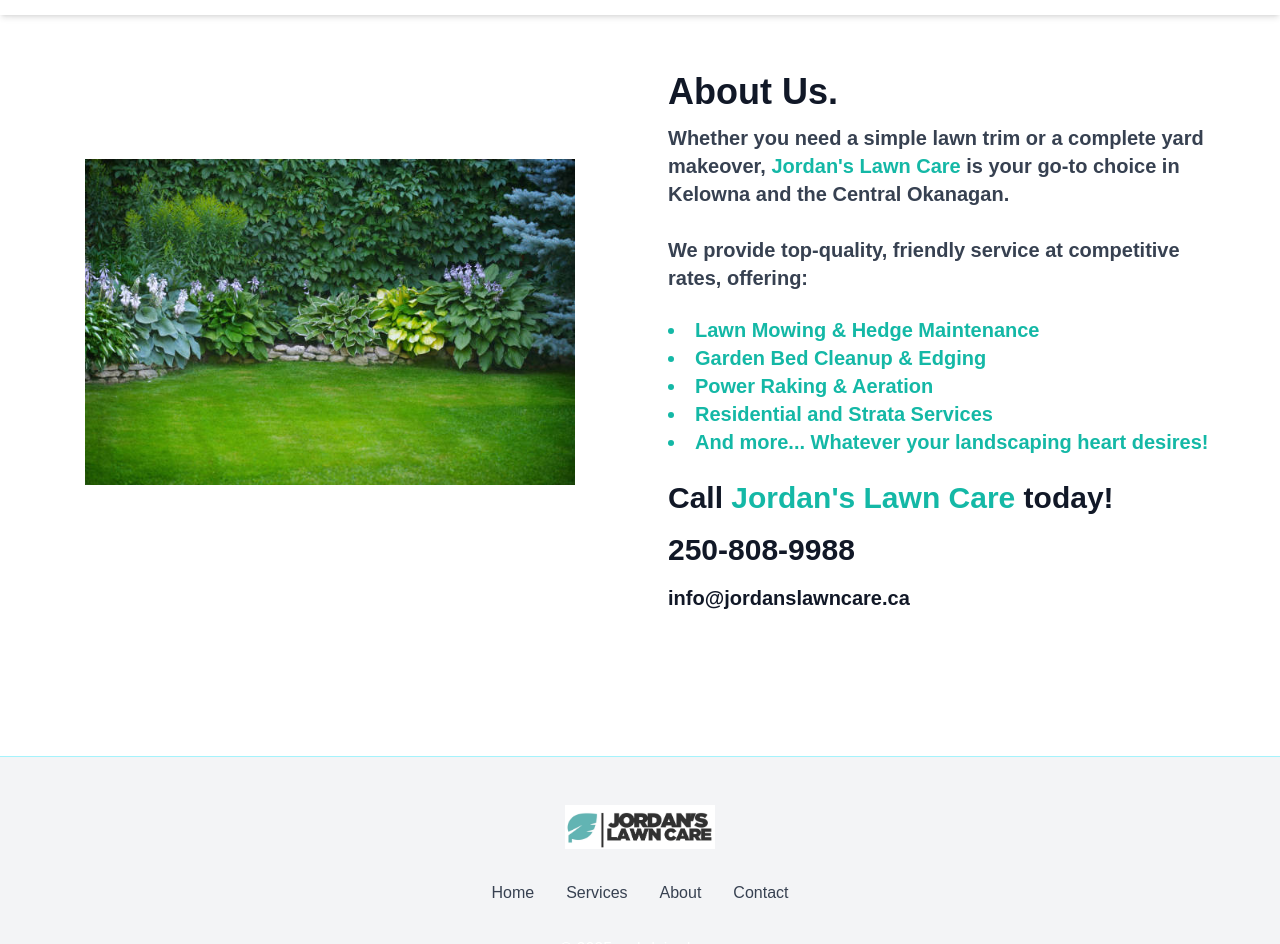
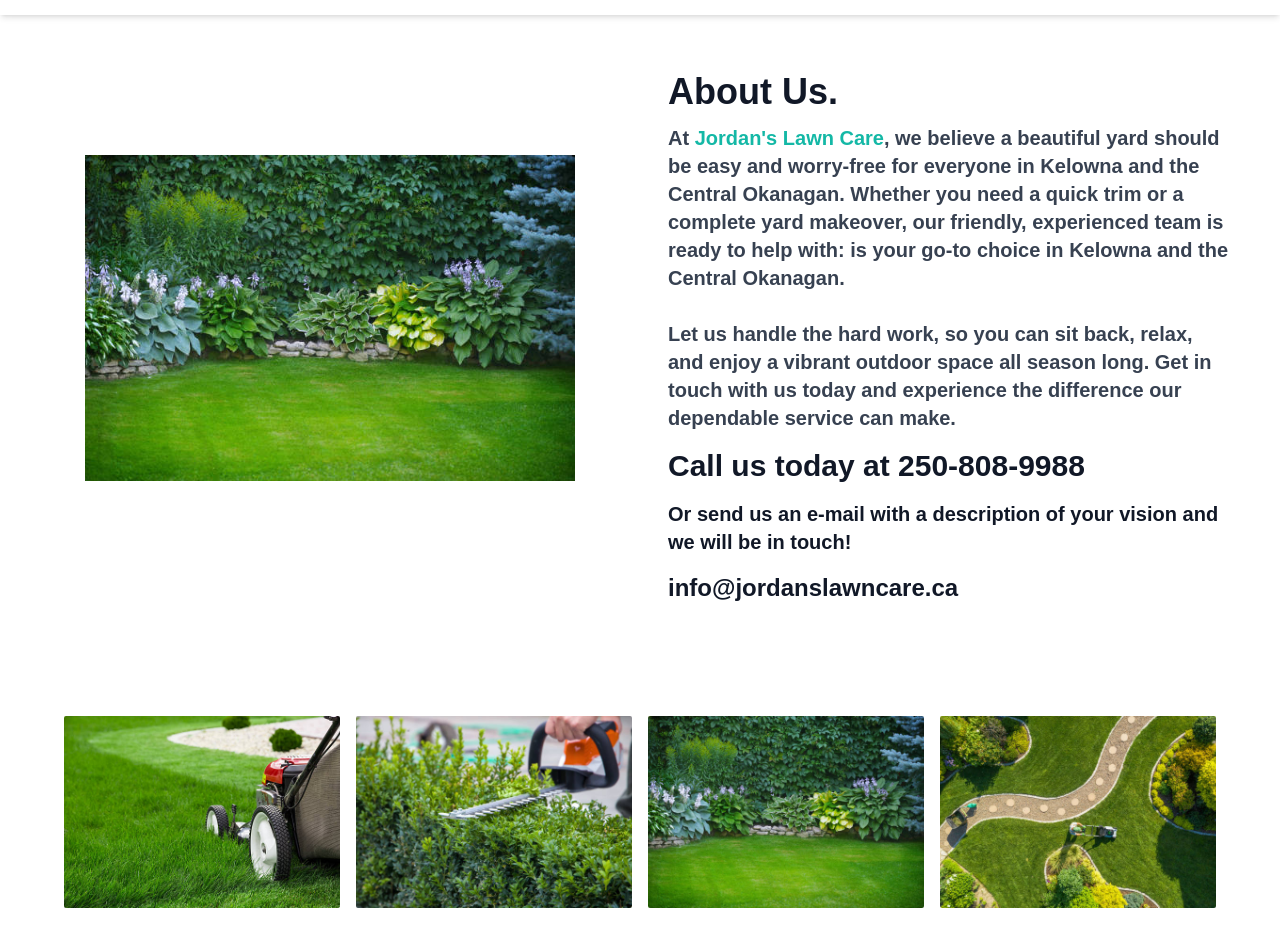
Before and after one commit to jordwan/jordans-lawn-care, a Next.js app: page /about in a window 1280 px wide. Shown: the part 64-1008 px from the top of the page. Built offline with nearby package versions, Linux system fonts and the light colour scheme; a web font is replaced by a local one.

Commit message:
changing pages adding hero2

```diff
--- a/src/app/about/page.tsx
+++ b/src/app/about/page.tsx
@@ -1,11 +1,13 @@
 import React from "react";
 
 import { About } from "@/components/AboutComponent";
+import { HeroSection2 } from "@/components/HeroSection2";
 
 const HomePage = () => {
   return (
     <div>
       <About />
+      <HeroSection2 />
     </div>
   );
 };
--- a/src/components/AboutComponent.tsx
+++ b/src/components/AboutComponent.tsx
@@ -24,34 +24,31 @@
       <h1 className="text-3xl md:text-4xl font-extrabold text-gray-900">
         About Us.
       </h1>
-      <p className="mt-3 text-lg md:text-xl font-bold text-gray-700">
-        Whether you need a simple lawn trim or a complete yard makeover,
+      <p className="mt-3 text-xl md:text-xl font-bold text-gray-700">
+        At{" "}
         <span className="text-teal-500 font-black">
           {" "}
-          Jordan&apos;s Lawn Care{" "}
+          Jordan&apos;s Lawn Care
         </span>
-        is your go-to choice in Kelowna and the Central Okanagan.
+        , we believe a beautiful yard should be easy and worry-free for everyone
+        in Kelowna and the Central Okanagan. Whether you need a quick trim or a
+        complete yard makeover, our friendly, experienced team is ready to help
+        with: is your go-to choice in Kelowna and the Central Okanagan.
         <br />
         <br />
-        We provide top-quality, friendly service at competitive rates, offering:
+        Let us handle the hard work, so you can sit back, relax, and enjoy a
+        vibrant outdoor space all season long. Get in touch with us today and
+        experience the difference our dependable service can make.
       </p>
 
-      <ul className="mt-6 text-lg md:text-xl font-black text-teal-500 list-disc list-inside">
-        <li>Lawn Mowing & Hedge Maintenance</li>
-        <li>Garden Bed Cleanup & Edging</li>
-        <li>Power Raking & Aeration</li>
-        <li>Residential and Strata Services</li>
-        <li>And more... Whatever your landscaping heart desires!</li>
-      </ul>
-
-      <p className="mt-6 text-3xl font-black text-gray-900">
-        Call <span className="text-teal-500">Jordan&apos;s Lawn Care</span>{" "}
-        today!
-      </p>
       <p className="mt-4 text-3xl font-bold text-gray-900">
-        <Link href="tel:250-808-8888"> 250-808-9988 </Link>
+        Call us today at <Link href="tel:250-808-8888"> 250-808-9988 </Link>
       </p>
       <p className="mt-4 text-xl font-bold text-gray-900">
+        Or send us an e-mail with a description of your vision and we will be in
+        touch!
+      </p>
+      <p className="mt-4 text-2xl font-bold text-gray-900">
         <Link href="mailto:info@jordanslawncare.ca?subject=Lawn Care Inquiry">
           info@jordanslawncare.ca
         </Link>
--- a/src/components/HeroSection2.tsx
+++ b/src/components/HeroSection2.tsx
@@ -5,7 +5,7 @@
 import Link from "next/link";
 import { X } from "lucide-react";
 
-// Import images as modules
+// Import images
 import img1 from "../assets/img2.jpg";
 import img2 from "../assets/img7.jpg";
 import img3 from "../assets/img5.jpg";
@@ -13,25 +13,43 @@
 
 export const HeroSection2 = () => {
   const images: StaticImageData[] = [img1, img2, img3, img4];
-  const links = ["/page1", "/page2", "/page3", "/page4"];
+  const links = ["/about", "/services", "/contact", "/"];
   const titles = [
     "Lawn Trimming",
     "Hedge Trimming",
     "Garden Maintenance",
     "Strata Lawn Maintenance",
   ];
-  const [selectedImage, setSelectedImage] = useState<StaticImageData | null>(
-    null
-  );
+
+  // Store the currently selected item (image, title, link)
+  const [selectedItem, setSelectedItem] = useState<{
+    image: StaticImageData;
+    title: string;
+    link: string;
+  } | null>(null);
+
+  // When an image is clicked, store its image, title, and link
+  const handleImageClick = (index: number) => {
+    setSelectedItem({
+      image: images[index],
+      title: titles[index],
+      link: links[index],
+    });
+  };
+
+  const handleClose = () => {
+    setSelectedItem(null);
+  };
 
   return (
     <div className="w-full p-4 flex justify-center">
       <div className="grid grid-cols-2 md:grid-cols-4 gap-4 max-w-6xl">
         {images.map((src, index) => (
           <div key={index} className="flex flex-col items-center">
+            {/* Thumbnail area */}
             <div
-              className="relative w-full h-40 md:h-48 rounded-lg overflow-hidden cursor-pointer"
-              onClick={() => setSelectedImage(src)}
+              className="relative w-full h-40 md:h-48 rounded-sm overflow-hidden cursor-pointer"
+              onClick={() => handleImageClick(index)}
             >
               <Image
                 src={src}
@@ -41,8 +59,9 @@
                 className="w-full h-full object-cover"
               />
             </div>
+            {/* Caption link (under the thumbnail) */}
             <Link href={links[index]}>
-              <p className="mt-2 pt-2 py-4 px-2 text-xl md:text-2xl font-bold text-center text-black cursor-pointer">
+              <p className="mt-2 pt-1 md:pt-6 py-4 px-2 text-xl md:text-3xl font-bold text-center text-black cursor-pointer">
                 {titles[index]}
               </p>
             </Link>
@@ -50,22 +69,42 @@
         ))}
       </div>
 
-      {selectedImage && (
+      {selectedItem && (
         <div
           className="fixed inset-0 bg-black bg-opacity-75 flex justify-center items-center p-4 z-50"
-          onClick={() => setSelectedImage(null)}
+          onClick={handleClose}
         >
-          <div className="relative max-w-3xl w-full">
+          {/*
+            Stop propagation on this container so clicking inside
+            doesn't close the modal
+          */}
+          <div
+            className="relative max-w-3xl w-full"
+            onClick={(e) => e.stopPropagation()}
+          >
+            {/* Full-size image */}
             <Image
-              src={selectedImage}
-              alt="Full Size Image"
+              src={selectedItem.image}
+              alt={selectedItem.title}
               width={800}
               height={600}
               className="w-full h-auto rounded-lg"
             />
+
+            {/* Title overlay in the center */}
+            <div className="absolute inset-0 flex items-center shadow-2xl justify-center">
+              <Link
+                href={selectedItem.link}
+                className="text-white text-center text-6xl font-bold shadow-xl"
+              >
+                {selectedItem.title}
+              </Link>
+            </div>
+
+            {/* Close button (top-right corner) */}
             <button
               className="absolute top-4 right-4 text-white p-2 rounded-full"
-              onClick={() => setSelectedImage(null)}
+              onClick={handleClose}
             >
               <X
                 size={48}
```
